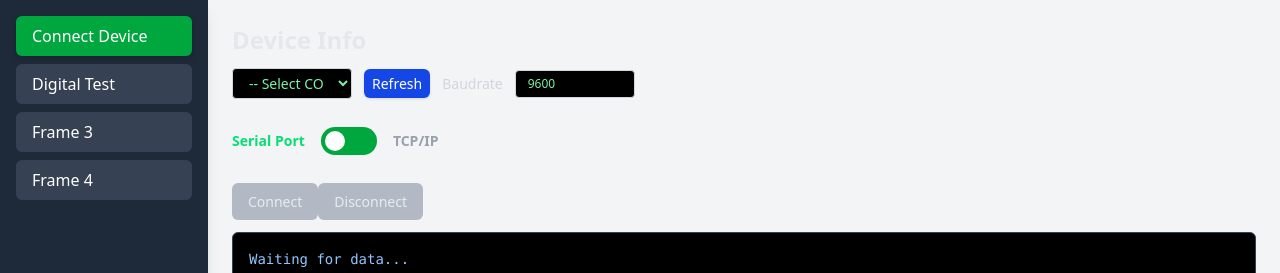
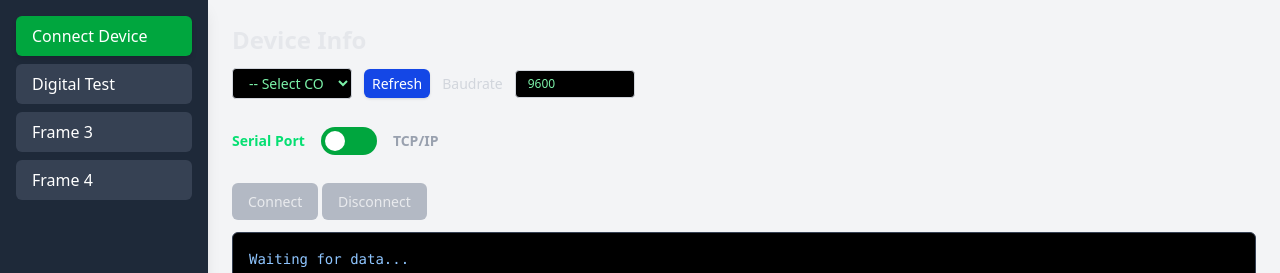
Before and after one commit to Apiwat2001/Test-Git-branch01, a React (Vite) app: page / in a window 1280 px wide. Shown: the top 273 px of the page. Built offline with nearby package versions, Linux system fonts and the light colour scheme.

Commit message:
v2.2beta9

```diff
--- a/src/components/ConnectionPanel.jsx
+++ b/src/components/ConnectionPanel.jsx
@@ -153,7 +153,7 @@ export const ConnectionPanel = ({
             onClick={onDisconnect}
             disabled={checking || !connected}
             className={`${compact ? 'absolute top-[0px] left-[240px] px-1.5 py-1 text-[12px]' :
-                                    'px-4 py-2 text-[14px]' }
+                                    'absolute left-[90px] px-4 py-2 text-[14px]' }
               ${!connected
                 ? "bg-gray-400 text-gray-200 rounded-md opacity-70 cursor-not-allowed"
                 : "bg-red-600 text-white rounded-md shadow hover:bg-red-500 active:bg-red-700 cursor-custom1"
```
